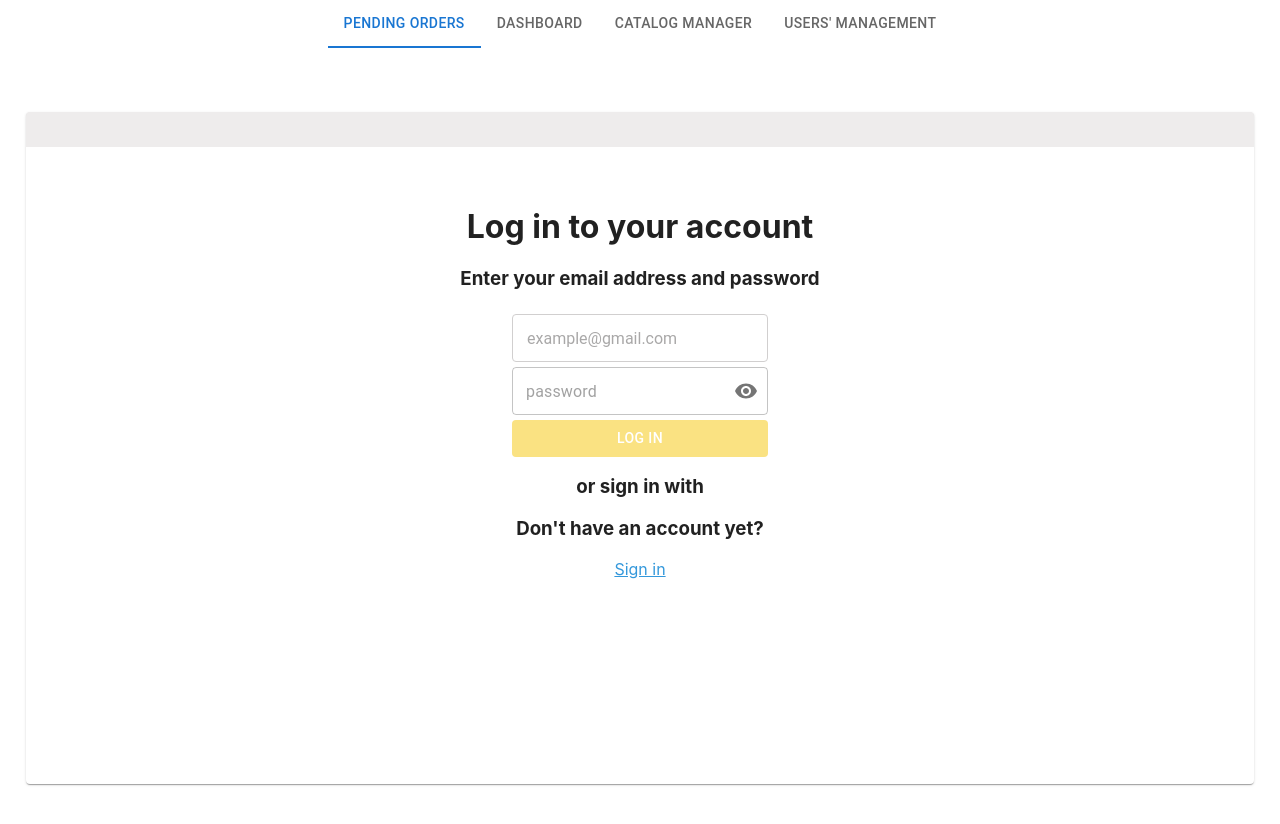
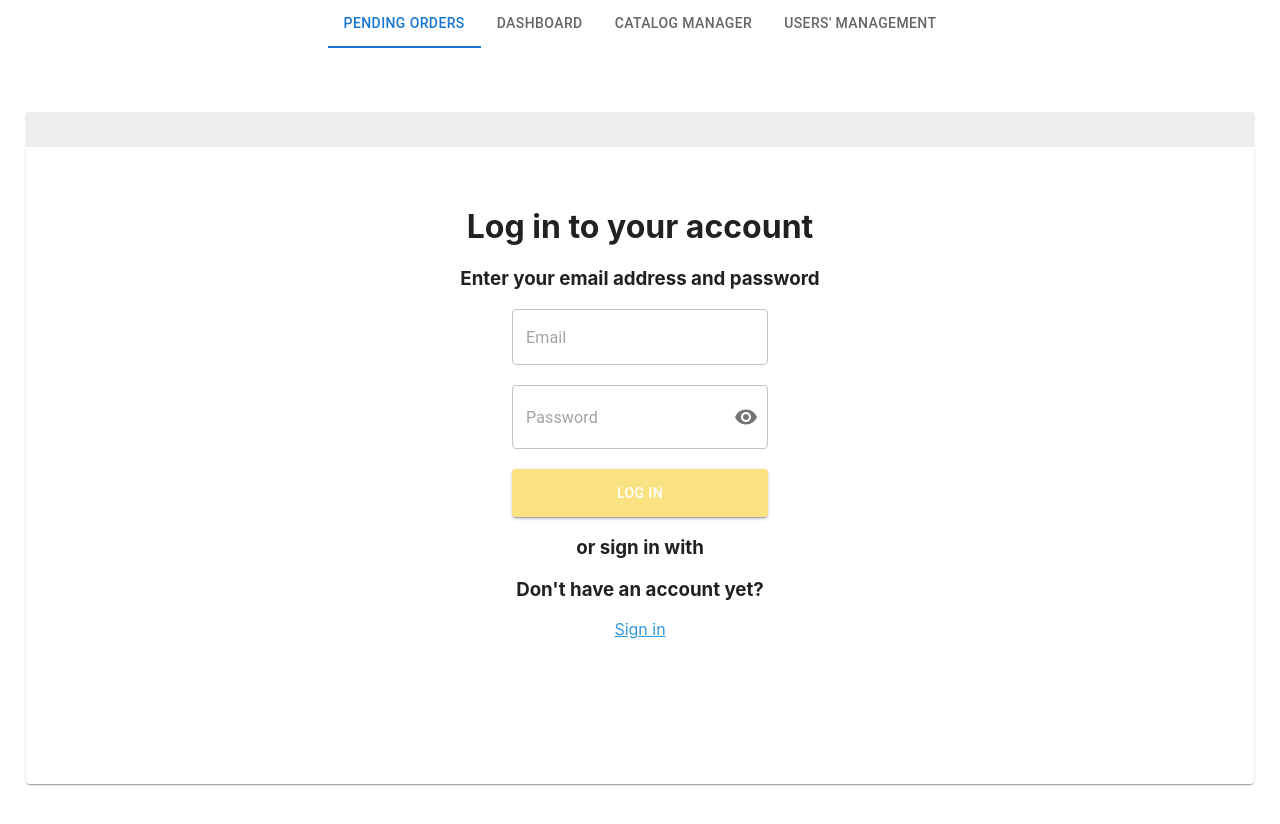
Before and after one commit to developers-bootcamp/yellow-client, a React (Create React App) app: page /login in a window 1280 px wide. Shown: the top 824 px of the page. Built offline with nearby package versions, Linux system fonts and the light colour scheme.

Commit message:
Finish bsd the design

```diff
--- a/package.json
+++ b/package.json
@@ -4,11 +4,13 @@
   "private": true,
   "dependencies": {
     "@emotion/react": "^11.11.1",
+    "@emotion/style": "^0.8.0",
     "@emotion/styled": "^11.11.0",
     "@fontsource/roboto": "^5.0.3",
     "@mui/icons-material": "^5.11.16",
-    "@mui/material": "^5.13.5",
+    "@mui/material": "^5.13.7",
     "@mui/styled-engine-sc": "^5.12.0",
+    "@mui/styles": "^5.13.2",
     "@testing-library/jest-dom": "^5.16.5",
     "@testing-library/react": "^13.4.0",
     "@testing-library/user-event": "^13.5.0",
--- a/src/components/login.tsx
+++ b/src/components/login.tsx
@@ -1,35 +1,55 @@
-import { Button, IconButton, Input, InputAdornment, OutlinedInput, Paper } from "@mui/material";
-import React, { useEffect, useState } from "react";
-import TextField from '@mui/material/TextField';
-import Visibility from '@mui/icons-material/Visibility';
-import VisibilityOff from '@mui/icons-material/VisibilityOff';
-import '../style/Login.styles.css';
+import {
+  Button,
+  IconButton,
+  Input,
+  InputAdornment,
+  OutlinedInput,
+  Paper,
+  TextField,
+} from "@mui/material";
+import React, { useState } from "react";
+import Visibility from "@mui/icons-material/Visibility";
+import VisibilityOff from "@mui/icons-material/VisibilityOff";
+import useStyles from "../style/loginStyle";
 import { Link } from "react-router-dom";
-
-
+import { PALLETE } from "../config/config";
+import { hover } from "@testing-library/user-event/dist/hover";
 const Login: React.FC = () => {
+  const classes = useStyles();
   const [showPassword, setShowPassword] = React.useState(false);
-
   const handleClickShowPassword = () => setShowPassword((show) => !show);
 
-  const handleMouseDownPassword = (event: React.MouseEvent<HTMLButtonElement>) => {
+  const handleMouseDownPassword = (
+    event: React.MouseEvent<HTMLButtonElement>
+  ) => {
     event.preventDefault();
   };
 
   return (
     <div>
-      <div className='container'>
-        <Paper className='paper'>
+      <div className={classes.container}>
+        <Paper className={classes.paper}>
           <h1>Log in to your account</h1>
           <h3>Enter your email address and password</h3>
-          <input type="email"  className="name-field" placeholder='example@gmail.com' />
-
+          <div>
+            <OutlinedInput
+              placeholder="Email"
+              id="email"
+              sx={{ width: "20vw" }}
+            />
+          </div>
           <br />
-
           <OutlinedInput
-          placeholder="password"
-            id="password"
-            type={showPassword ? 'text' : 'password'}
+            sx={{
+              height: "8vh",
+              "&:focus": {
+                borderColor: "black",
+              },
+            }}
+            id="outlined-adornment-password"
+            className={classes.password}
+            type={showPassword ? "text" : "password"}
+            placeholder="Password"
             endAdornment={
               <InputAdornment position="end">
                 <IconButton
@@ -44,10 +64,26 @@ const Login: React.FC = () => {
             }
           />
           <br />
-          <Button variant="contained" color="primary" id='logIn-button'>Log in</Button>
+          <Button
+            sx={{
+              backgroundColor: PALLETE.YELLOW,
+              width: "20vw",
+              height: "6vh",
+              marginTop: "10px",
+              "&:hover": {
+                backgroundColor: PALLETE.YELLOW,
+              },
+            }}
+            variant="contained"
+            color="primary"
+          >
+            Log in
+          </Button>
           <h3>or sign in with</h3>
           <h3>Don't have an account yet?</h3>
-          <Link className="signIn" to={""}>Sign in</Link>
+          <Link className={classes.signIn} to={""}>
+            Sign in
+          </Link>
         </Paper>
       </div>
     </div>
--- a/src/config/config.tsx
+++ b/src/config/config.tsx
@@ -1,11 +1,18 @@
 import dotenv from 'dotenv';
 
 // Load the environment variables from the .env file
-dotenv.config();
 
 const BASE_URL = process.env.BASE_URL;
 
 // Define the full URL for getting all orders
 const GET_ALL_ORDERS_URL = `${BASE_URL}/orders`;
+export { BASE_URL,GET_ALL_ORDERS_URL };
 
-export { BASE_URL,GET_ALL_ORDERS_URL };
+export const PALLETE = {
+    BLUE: '#6794CF',
+    YELLOW: '#FAE282',
+    RED: '#EE696A',
+    GREEN: '#7ED787',
+    ORANGE: '#EB9F6E',
+    WHITE: '#FFFFFF',
+}
--- a/src/style/Login.styles.css
+++ /dev/null
@@ -1,64 +0,0 @@
-.container {
-    display: flex;
-    justify-content: center;
-    align-items: center;
-    height: 100vh;
-  }
-  .paper {
-    width: 90%;
-    height: 70%;
-    text-align: center;
-    border-top: solid;
-    border-color: rgb(238, 236, 236);
-    padding: 3%;
-    border-width: 35px;
-  }
-.name-field{
-    margin: 5px;
-    font-family: "Roboto","Helvetica","Arial",sans-serif;
-    width: 20vw;
-    height: 6vh;
-    border-radius: 4px;
-    box-sizing: border-box;
-    font-weight: 400;
-    font-size: 1rem;
-    padding-left: 14px;
-    border:solid 1.5px;
-    border-color: rgb(209, 207, 207);
-}
-.name-field::placeholder {
-    color: #a9a8a8;
-  }
-.name-field:hover{
-    border-color:black;
-}
-.name-field:focus {
-    outline: none;
-    border-color: #1976D2;
-    border-width: 1.8px;
-  }
-#password{
-  background-color: white !important;
-  height: 0;
-}
-.css-o9k5xi-MuiInputBase-root-MuiOutlinedInput-root{
-    margin-bottom: 5px;
-height: 6vh;
-    width: 20vw;
-    background-color: white !important;
-}
-.css-nxo287-MuiInputBase-input-MuiOutlinedInput-input{
-   padding-left: 3px;
-   background-color: white !important
-}
-#logIn-button{
-width: 20vw;
-background-color: #FAE282;
-box-shadow:none;
-}
-input:-internal-autofill-selected {
-    background-color: white;
-}
-.signIn{
-    color: #3498db;
-}
--- /dev/null
+++ b/src/style/loginStyle.tsx
@@ -0,0 +1,34 @@
+import { makeStyles } from "@mui/styles";
+
+const useStyles = makeStyles({
+  container: {
+    display: "flex",
+    justifyContent: "center",
+    alignItems: "center",
+    height: "100vh",
+  },
+  paper: {
+    width: "90%",
+    height: "70%",
+    textAlign: "center",
+    borderTop: "solid",
+    borderColor: "rgb(238, 236, 236)",
+    padding: "3%",
+    borderWidth: "35px",
+  },
+
+  password: {
+  width: "20vw",
+    marginBottom: "10px",
+    height: "6vh",
+  },
+  logInButton: {
+    width: "20vw",
+    backgroundColor: "#FAE282",
+    boxShadow: "none",
+  },
+  signIn: {
+    color: "#3498db",
+  },
+});
+export default useStyles;
```
Also changed, not shown: 1 other file (tests, documents, lock files or other folders).
